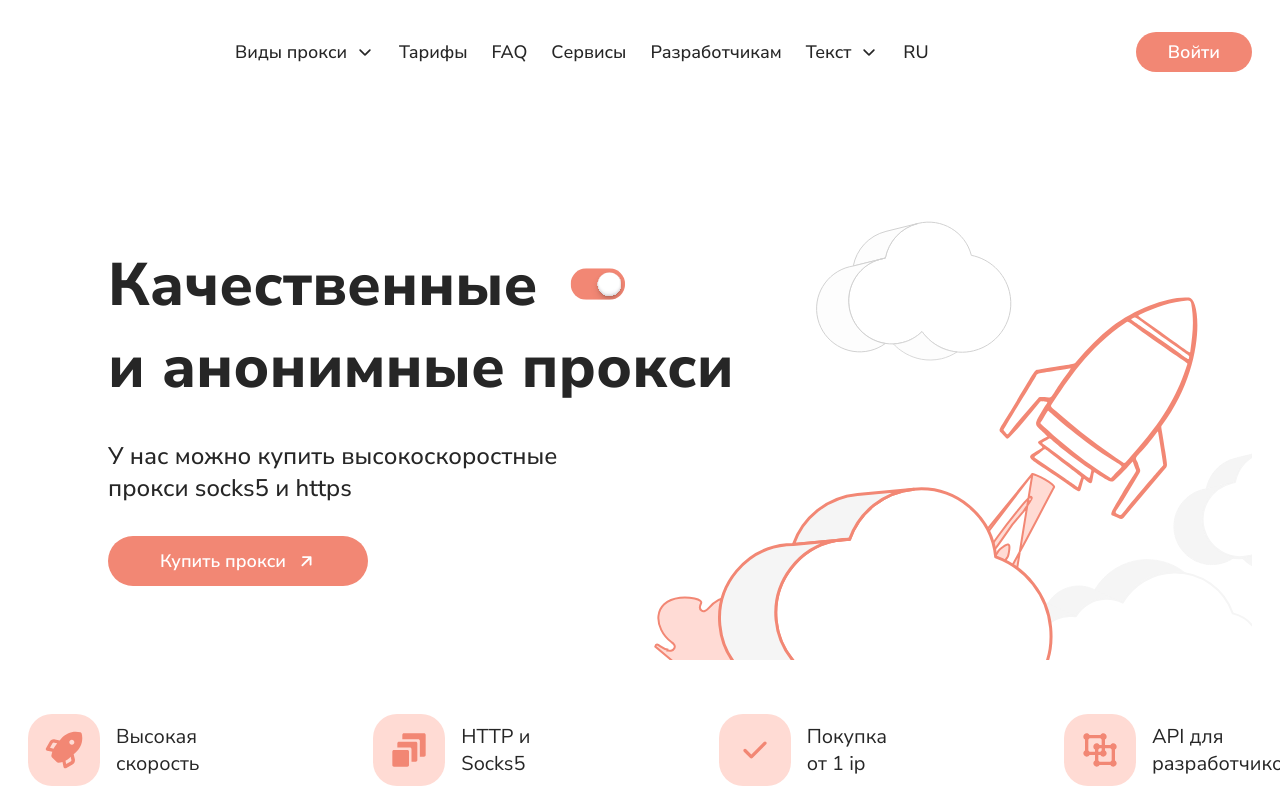
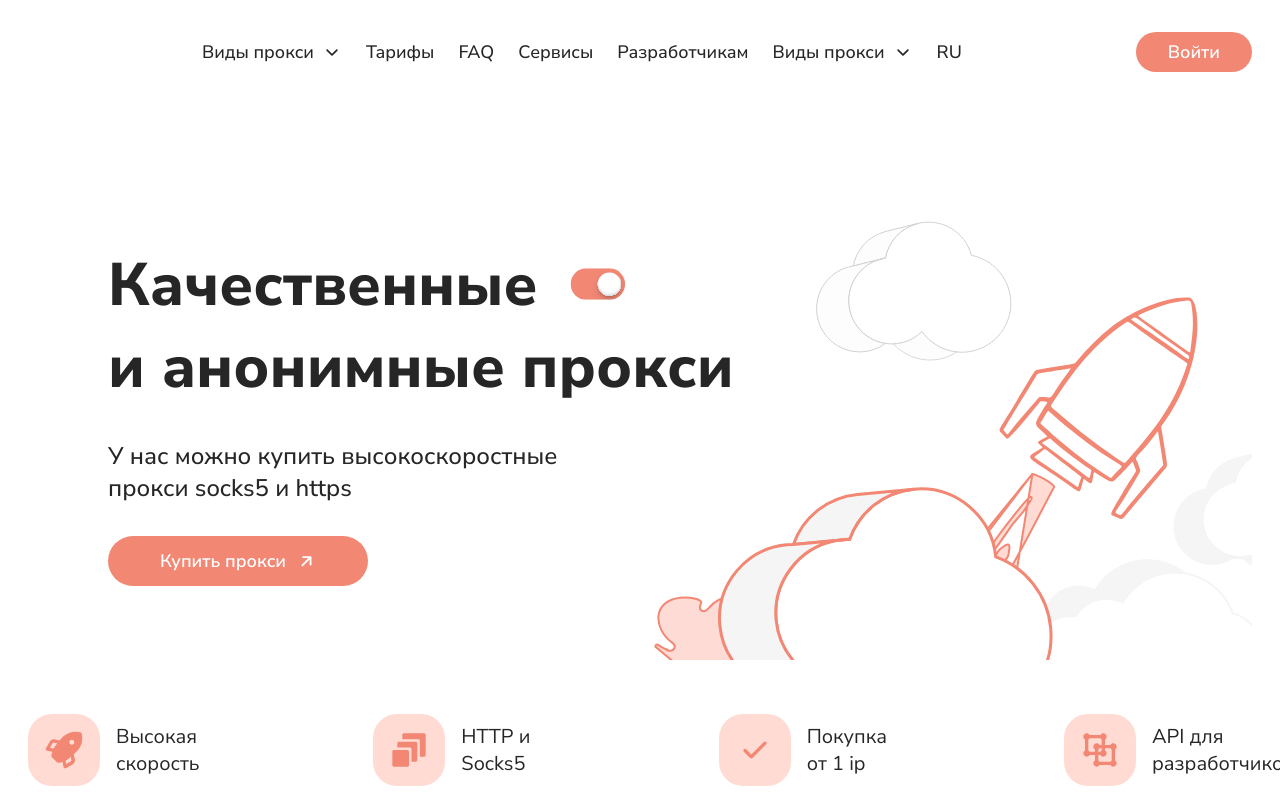
Before and after one commit to DarkMend/proxy, a Next.js app: page / in a window 1280 px wide. Shown: the top 800 px of the page. Built offline with nearby package versions, Linux system fonts and the light colour scheme.

Commit message:
dropdown map

```diff
--- a/src/components/Header/Header.tsx
+++ b/src/components/Header/Header.tsx
@@ -11,12 +11,12 @@ export default function Header() {
         <div className={styles.wrapper}>
           <div></div>
           <nav className={styles.nav}>
-            <DropdownList text="Виды прокси" items={list} />
+            <Dropdown title="Виды прокси" items={list} />
             <Link href="#">Тарифы</Link>
             <Link href="#">FAQ</Link>
             <Link href="#">Cервисы</Link>
             <Link href="#">Разработчикам</Link>
-            <Dropdown />
+            <Dropdown title="Виды прокси" />
             <Link href="#">RU</Link>
           </nav>
           <div className={styles.actions}>
--- a/src/components/ui/Dropdown/Dropdown.tsx
+++ b/src/components/ui/Dropdown/Dropdown.tsx
@@ -34,7 +34,17 @@ const variants = {
   },
 };
 
-export default function Dropdown() {
+export interface IDropdownList {
+  name: string;
+  href: string;
+}
+
+export interface IDropdown {
+  title: string;
+  items?: IDropdownList[];
+}
+
+export default function Dropdown({ title, items }: IDropdown) {
   const [active, setActive] = useState(false);
 
   const toggle = () => {
@@ -46,7 +56,7 @@ export default function Dropdown() {
       <DropdownMenu.Root onOpenChange={toggle} open={active}>
         <DropdownMenu.Trigger asChild>
           <button className={styles.trigger}>
-            <p>Текст</p>
+            <p>{title}</p>
             <div
               className={cn(styles.icon, {
                 [styles.active]: active,
@@ -66,9 +76,11 @@ export default function Dropdown() {
                 variants={variants}
                 exit="exit"
               >
-                <DropdownMenu.Item className={styles.item}>
-                  1111s
-                </DropdownMenu.Item>
+                {items?.map((item) => (
+                  <DropdownMenu.Item className={styles.item} key={item.name}>
+                    {item.name}
+                  </DropdownMenu.Item>
+                ))}
               </motion.div>
             </DropdownMenu.Content>
           )}
```
